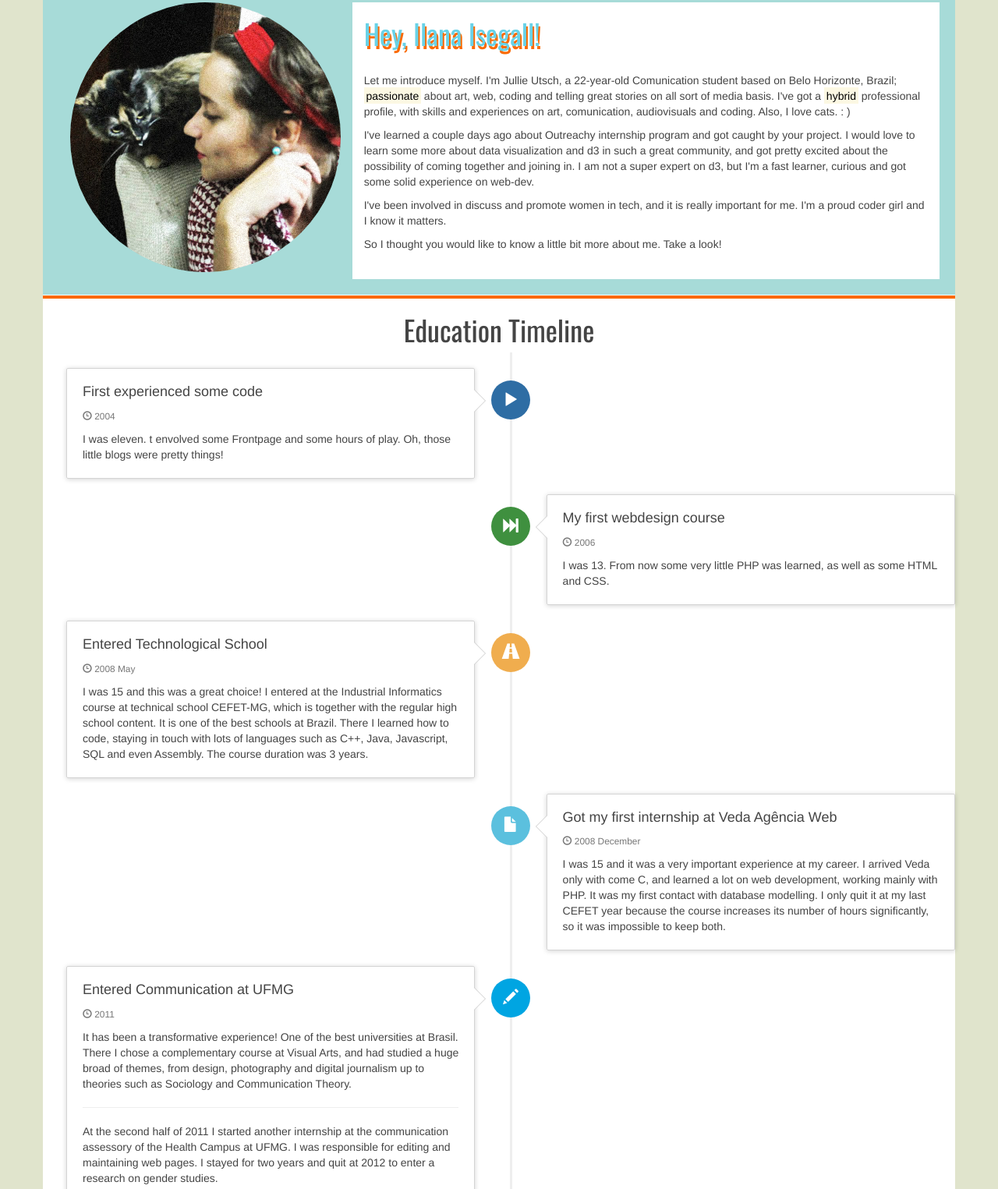
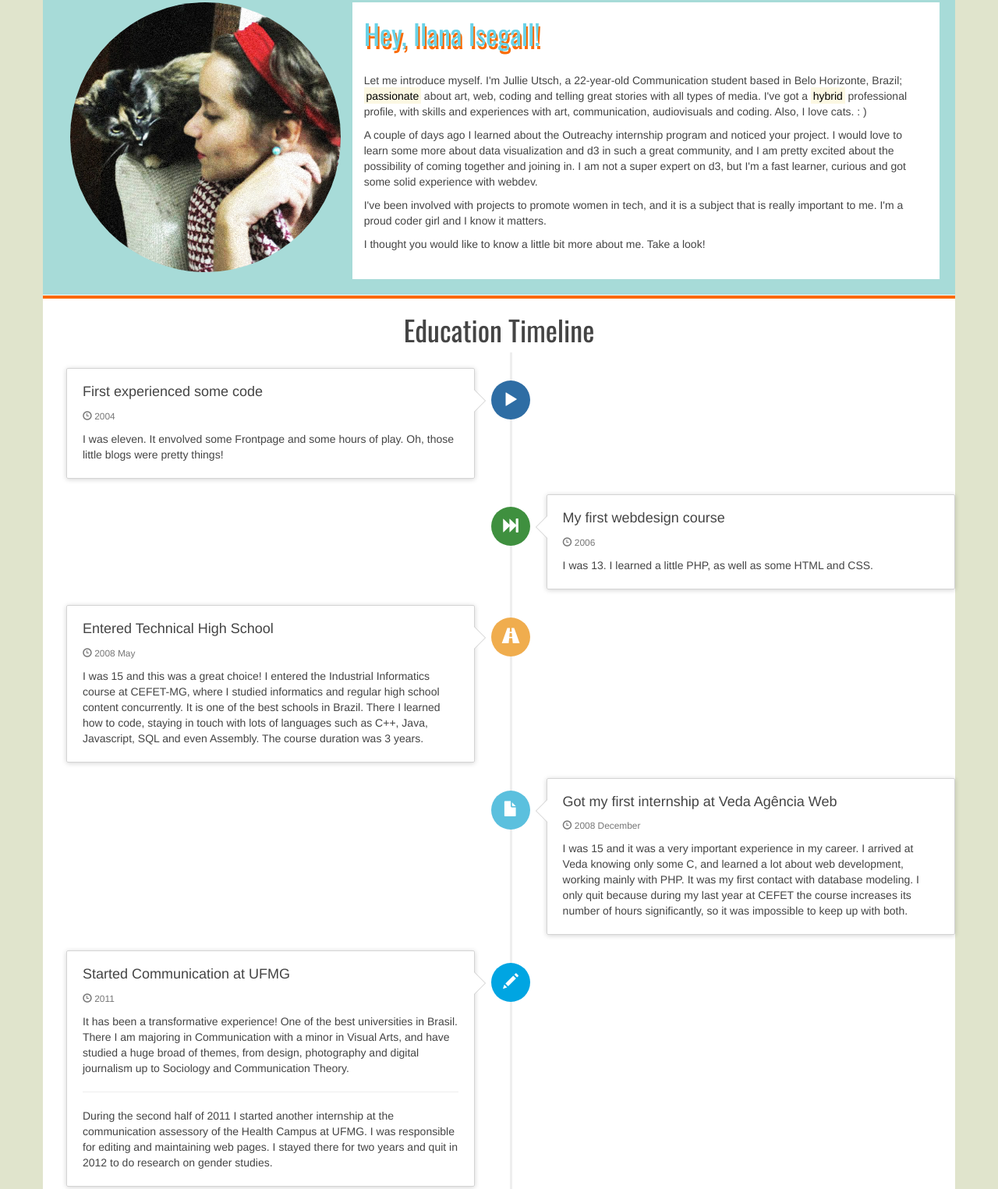
Before and after one commit to jullieutsch/CV-Boostrap, a plain HTML site: page index.html in a window 1280 px wide. Shown: the part 17-1542 px from the top of the page at 78% size. Drawn offline with nearby package versions, Linux system fonts and the light colour scheme.

Commit message:
Typos and other editorial suggestions

```diff
--- a/index.html
+++ b/index.html
@@ -30,16 +30,16 @@
 						<h1 class="colortext">Hey, Ilana Isegall!</h2>
 						<br/>
 						<p>
-							Let me introduce myself. I'm Jullie Utsch, a 22-year-old Comunication student based on Belo Horizonte, Brazil; <mark>passionate</mark> about art, web, coding and telling great stories on all sort of media basis. I've got a <mark>hybrid</mark> professional profile, with skills and experiences on art, comunication, audiovisuals and coding. Also, I love cats. : )
+							Let me introduce myself. I'm Jullie Utsch, a 22-year-old Communication student based in Belo Horizonte, Brazil; <mark>passionate</mark> about art, web, coding and telling great stories with all types of media. I've got a <mark>hybrid</mark> professional profile, with skills and experiences with art, communication, audiovisuals and coding. Also, I love cats. : )
 						</p>
 						<p>
-							I've learned a couple days ago about Outreachy internship program and got caught by your project. I would love to learn some more about data visualization and d3 in such a great community, and got pretty excited about the possibility of coming together and joining in. I am not a super expert on d3, but I'm a fast learner, curious and got some solid experience on web-dev.
+							A couple of days ago I learned about the Outreachy internship program and noticed your project. I would love to learn some more about data visualization and d3 in such a great community, and I am pretty excited about the possibility of coming together and joining in. I am not a super expert on d3, but I'm a fast learner, curious and got some solid experience with webdev.
 						</p>
 						<p>
-							I've been involved in discuss and promote women in tech, and it is really important for me. I'm a proud coder girl and I know it matters.
+							I've been involved with projects to promote women in tech, and it is a subject that is really important to me. I'm a proud coder girl and I know it matters.
 						</p>
 						<p>
-							So I thought you would like to know a little bit more about me. Take a look!
+							I thought you would like to know a little bit more about me. Take a look!
 						</p>
 					</div>
 				</div>
@@ -65,7 +65,7 @@
 				              <p><small class="text-muted"><i class="glyphicon glyphicon-time"></i> 2004</small></p>
 				            </div>
 				            <div class="timeline-body">
-				              <p>I was eleven. t envolved some Frontpage and some hours of play. Oh, those little blogs were pretty things!</p>
+				              <p>I was eleven. It envolved some Frontpage and some hours of play. Oh, those little blogs were pretty things!</p>
 				            </div>
 				          </div>
 				        </li>
@@ -77,7 +77,7 @@
 				              <p><small class="text-muted"><i class="glyphicon glyphicon-time"></i> 2006</small></p>
 				            </div>
 				            <div class="timeline-body">
-				              <p>I was 13. From now some very little PHP was learned, as well as some HTML and CSS.</p>
+				              <p>I was 13. I learned a little PHP, as well as some HTML and CSS.</p>
 				            </div>
 				          </div>
 				        </li>
@@ -85,11 +85,11 @@
 				          <div class="timeline-badge cefet"><i class="glyphicon glyphicon-road"></i></div>
 				          <div class="timeline-panel">
 				            <div class="timeline-heading">
-				              <h4 class="timeline-title">Entered Technological School</h4>
+				              <h4 class="timeline-title">Entered Technical High School</h4>
 				              <p><small class="text-muted"><i class="glyphicon glyphicon-time"></i> 2008 May</small></p>
 				            </div>
 				            <div class="timeline-body">
-				              <p>I was 15 and this was a great choice! I entered at the Industrial Informatics course at technical school CEFET-MG, which is together with the regular high school content. It is one of the best schools at Brazil. There I learned how to code, staying in touch with lots of languages such as C++, Java, Javascript, SQL and even Assembly. The course duration was 3 years.</p>
+				              <p>I was 15 and this was a great choice! I entered the Industrial Informatics course at CEFET-MG, where I studied informatics and regular high school content concurrently. It is one of the best schools in Brazil. There I learned how to code, staying in touch with lots of languages such as C++, Java, Javascript, SQL and even Assembly. The course duration was 3 years.</p>
 				            </div>
 				          </div>
 				        </li>
@@ -101,7 +101,7 @@
 				              <p><small class="text-muted"><i class="glyphicon glyphicon-time"></i> 2008 December</small></p>
 				            </div>
 				            <div class="timeline-body">
-				              <p>I was 15 and it was a very important experience at my career. I arrived Veda only with come C, and learned a lot on web development, working mainly with PHP. It was my first contact with database modelling. I only quit it at my last CEFET year because the course increases its number of hours significantly, so it was impossible to keep both.</p>
+				              <p>I was 15 and it was a very important experience in my career. I arrived at Veda knowing only some C, and learned a lot about web development, working mainly with PHP. It was my first contact with database modeling. I only quit because during my last year at CEFET the course increases its number of hours significantly, so it was impossible to keep up with both.</p>
 				            </div>
 				          </div>
 				        </li>
@@ -109,14 +109,14 @@
 				          <div class="timeline-badge universidade"><i class="glyphicon glyphicon-pencil"></i></div>
 				          <div class="timeline-panel">
 				            <div class="timeline-heading">
-				              <h4 class="timeline-title">Entered Communication at UFMG</h4>
+				              <h4 class="timeline-title">Started Communication at UFMG</h4>
 				              <p><small class="text-muted"><i class="glyphicon glyphicon-time"></i> 2011</small></p>
 				            </div>
 				            <div class="timeline-body">
 				              <p>
-				              	It has been a transformative experience! One of the best universities at Brasil. There I chose a complementary course at Visual Arts, and had studied a huge broad of themes, from design, photography and digital journalism up to theories such as Sociology and Communication Theory.
+				              	It has been a transformative experience! One of the best universities in Brasil. There I am majoring in Communication with a minor in Visual Arts, and have studied a huge broad of themes, from design, photography and digital journalism up to Sociology and Communication Theory.
 				              	<hr/>
-				              	At the second half of 2011 I started another internship at the communication assessory of the Health Campus at UFMG. I was responsible for editing and maintaining web pages. I stayed for two years and quit at 2012 to enter a research on gender studies.
+				              	During the second half of 2011 I started another internship at the communication assessory of the Health Campus at UFMG. I was responsible for editing and maintaining web pages. I stayed there for two years and quit in 2012 to do research on gender studies.
 				              </p>
 				            </div>
 				          </div>
@@ -130,7 +130,7 @@
 				              <p><small class="text-muted"><i class="glyphicon glyphicon-time"></i> 2013 to 2014</small></p>
 				            </div>
 				            <div class="timeline-body">
-				              <p>The TRAMAS group was researching by the time the violence against women narrated by journalism. It was a great theorical experience, but also it was my first time dealing by myself with some data, trying to extract some conclusions on a lot of statistics we had. It was a great experience that resulted on some papers published, and it really challenged me on study more some data visualization. </p>
+				              <p>At the time, the TRAMAS group was researching the violence against women narrated by journalism. I learned a lot about the theoretical aspects of gender studies, but also it was my first time dealing by myself with some data, trying to extract some conclusions on a lot of statistics we had. It was a great experience that resulted on some papers published, and it really challenged me to study more about data visualization. </p>
 				            </div>
 				          </div>
 				        </li>
@@ -138,12 +138,12 @@
 			          <div class="timeline-badge nowon"><i class="glyphicon glyphicon-plane"></i></div>
 			          <div class="timeline-panel">
 			            <div class="timeline-heading">
-			              <h4 class="timeline-title">And this year..</h4>
+			              <h4 class="timeline-title">And this year...</h4>
 			              <p><small class="text-muted"><i class="glyphicon glyphicon-time"></i> 2015</small></p>
 			            </div>
 			            <div class="timeline-body">
 			              <p>
-			              	Attracted to producing audiovisual content, I went on exchange to UFPE, at Recife, PE. It was really a great experience. Fell in love with the city and learned a lot on art studies and aesthetics.
+			              	Attracted to producing audiovisual content, I went on exchange to UFPE in Recife, PE. It was really a great experience. Fell in love with the city and learned a lot about art studies and aesthetics.
 			              	<hr/>
 			              	Back to Belo Horizonte, I started a new internship as a content planner for Rock Content, a huge startup which focus on content marketing and blogs.
 			              	<hr/>
```
